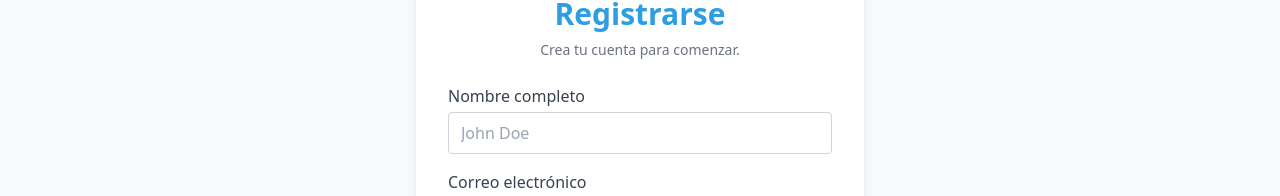
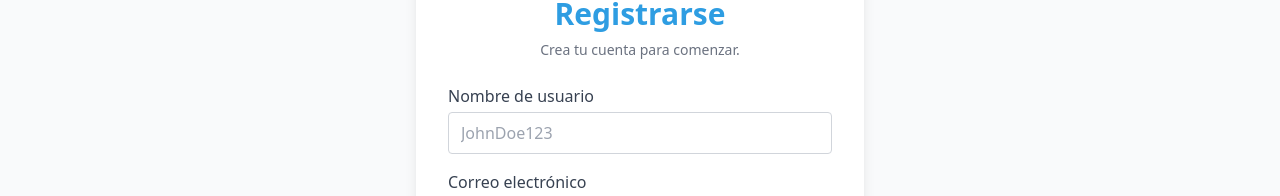
Before and after one commit to santiruab1/app-dianbridge, a React (Vite) app: page /signup in a window 1280 px wide. Shown: the part 227-423 px from the top of the page. Built offline with nearby package versions, Linux system fonts and the light colour scheme.

Commit message:
feat: update SignUp component to use username instead of name and add error handling for registration

```diff
--- a/src/components/SingUp.jsx
+++ b/src/components/SingUp.jsx
@@ -3,7 +3,7 @@ import { Link, useLocation } from "react-router-dom";
 
 export default function SignUp() {
   const location = useLocation();
-  const [name, setName] = useState("");
+  const [username, setUsername] = useState("");
   const [email, setEmail] = useState("");
   const [password, setPassword] = useState("");
   const [nameError, setNameError] = useState("");
@@ -11,6 +11,7 @@ export default function SignUp() {
   const [passwordError, setPasswordError] = useState("");
   const [allowEmails, setAllowEmails] = useState(false);
   const [termsError, setTermsError] = useState("");
+  const [generalError, setGeneralError] = useState("");
 
   useEffect(() => {
     if (location.state?.email) {
@@ -20,8 +21,8 @@ export default function SignUp() {
 
   const validate = () => {
     let valid = true;
-    if (!name.trim()) {
-      setNameError("El nombre es requerido.");
+    if (!username.trim()) {
+      setNameError("El nombre de usuario es requerido.");
       valid = false;
     } else {
       setNameError("");
@@ -47,11 +48,35 @@ export default function SignUp() {
     return valid;
   };
 
-  const handleSubmit = (e) => {
+  const handleSubmit = async (e) => {
     e.preventDefault();
+    setGeneralError("");
     if (validate()) {
-      // Aquí iría tu lógica de registro
-      alert("¡Registro exitoso!");
+      try {
+        const response = await fetch('http://localhost:8080/api/auth/register', {
+          method: 'POST',
+          headers: { 'Content-Type': 'application/json' },
+          body: JSON.stringify({ username, email, password })
+        });
+        if (!response.ok) {
+          let errorMsg = 'Error al registrarse';
+          try {
+            const errorData = await response.json();
+            errorMsg = errorData.message || errorMsg;
+            setEmailError("");
+          } catch (err) {
+
+          }
+          setGeneralError(errorMsg);
+          console.error('Error en registro:', errorMsg);
+          return;
+        }
+        const data = await response.json();
+        alert('¡Registro exitoso!');
+      } catch (error) {
+        setGeneralError('Error de red o del servidor');
+        console.error('Error de red o del servidor', error);
+      }
     }
   };
 
@@ -64,17 +89,17 @@ export default function SignUp() {
         </div>
         <form className="flex flex-col gap-4" onSubmit={handleSubmit} noValidate>
           <div>
-            <label htmlFor="name" className="block text-gray-700 font-medium mb-1">
-              Nombre completo
+            <label htmlFor="username" className="block text-gray-700 font-medium mb-1">
+              Nombre de usuario
             </label>
             <input
-              id="name"
+              id="username"
               type="text"
-              autoComplete="name"
-              placeholder="John Doe"
+              autoComplete="username"
+              placeholder="JohnDoe123"
               className={`w-full px-3 py-2 border rounded focus:outline-none focus:ring-2 focus:ring-primary ${nameError ? "border-red-500" : "border-gray-300"}`}
-              value={name}
-              onChange={(e) => setName(e.target.value)}
+              value={username}
+              onChange={(e) => setUsername(e.target.value)}
               required
             />
             {nameError && <div className="text-red-500 text-xs mt-1">{nameError}</div>}
@@ -132,6 +157,9 @@ export default function SignUp() {
           >
             Registrarse
           </button>
+          {generalError && (
+            <div className="text-red-500 text-sm text-center mt-2">{generalError}</div>
+          )}
           <div className="relative flex items-center gap-2">
             <div className="flex-1 h-px bg-gray-200"></div>
           </div>
```
